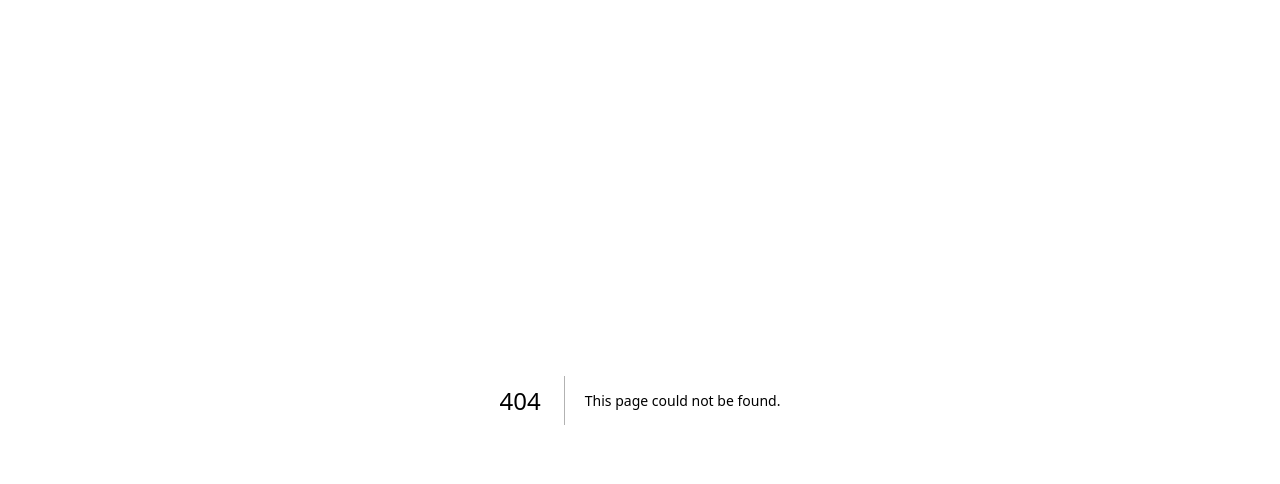
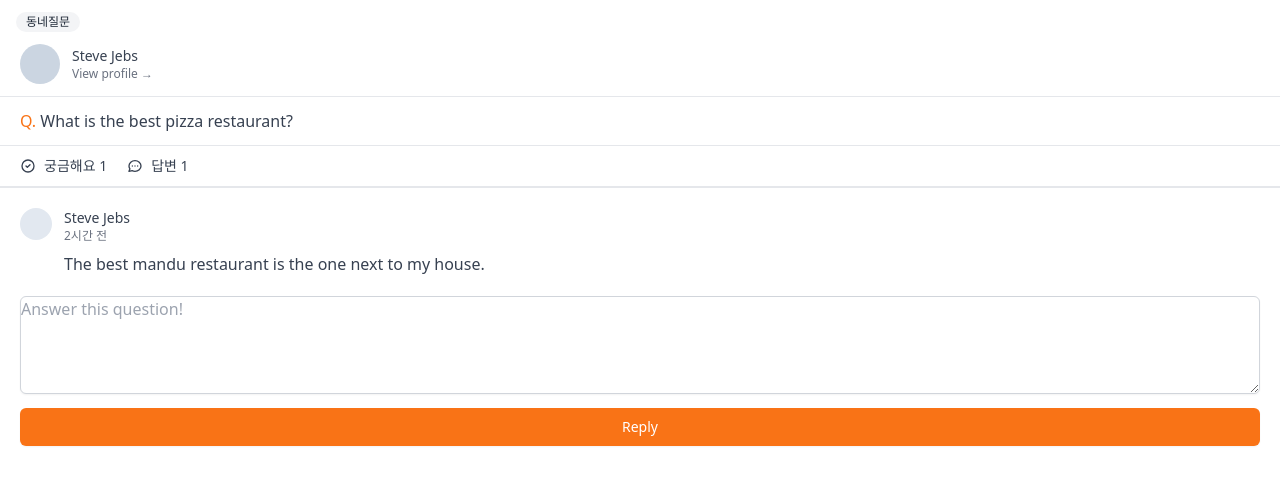
Before and after one commit to mikyungyun/market, a Next.js app: page /community/1 in a window 1280 px wide. Before the commit this address had no page. Shown: the top 484 px of the page. Built offline with nearby package versions, Linux system fonts and the light colour scheme.

Commit message:
community detail page ui

```diff
--- /dev/null
+++ b/src/pages/community/[id].tsx
@@ -0,0 +1,88 @@
+import type { NextPage } from 'next';
+
+const CommunityPostDetail: NextPage = () => {
+  return (
+    <div>
+      <span className="text-xs font-medium text-gray-800 inline-flex items-center my-3 ml-4 py-0.5 px-2.5 rounded-full bg-gray-100">
+        동네질문
+      </span>
+      <div className="flex items-center space-x-3 px-5 pb-3 mb-3 border-b cursor-pointer">
+        <div className="w-10 h-10 rounded-full bg-slate-300" />
+        <div>
+          <p className="text-sm font-medium text-gray-700">Steve Jebs</p>
+          <p className="text-xs font-medium text-gray-500">
+            View profile &rarr;
+          </p>
+        </div>
+      </div>
+      <div>
+        <div className="text-gray-700 mt-2 mb-3 px-5">
+          <span className="font-medium text-orange-500">Q.</span> What is the
+          best pizza restaurant?
+        </div>
+        <div className="w-full flex px-5 space-x-5 text-gray-700 py-2.5 border-t border-b-[2px]">
+          <span className="text-sm flex space-x-2 items-center">
+            <svg
+              className="w-4 h-4"
+              fill="none"
+              stroke="currentColor"
+              viewBox="0 0 24 24"
+              xmlns="http://www.w3.org/2000/svg"
+            >
+              <path
+                strokeLinecap="round"
+                strokeLinejoin="round"
+                strokeWidth="2"
+                d="M9 12l2 2 4-4m6 2a9 9 0 11-18 0 9 9 0 0118 0z"
+              ></path>
+            </svg>
+            <span>궁금해요 1</span>
+          </span>
+          <span className="text-sm flex space-x-2 items-center">
+            <svg
+              className="w-4 h-4"
+              fill="none"
+              stroke="currentColor"
+              viewBox="0 0 24 24"
+              xmlns="http://www.w3.org/2000/svg"
+            >
+              <path
+                strokeLinecap="round"
+                strokeLinejoin="round"
+                strokeWidth="2"
+                d="M8 12h.01M12 12h.01M16 12h.01M21 12c0 4.418-4.03 8-9 8a9.863 9.863 0 01-4.255-.949L3 20l1.395-3.72C3.512 15.042 3 13.574 3 12c0-4.418 4.03-8 9-8s9 3.582 9 8z"
+              ></path>
+            </svg>
+            <span>답변 1</span>
+          </span>
+        </div>
+      </div>
+      <div className="px-5 my-5 space-y-5">
+        <div className="flex items-start space-x-3">
+          <div className="w-8 h-8 bg-slate-200 rounded-full" />
+          <div>
+            <span className="text-sm font-medium text-gray-700 block">
+              Steve Jebs
+            </span>
+            <span className="text-xs text-gray-500 block mb-2">2시간 전</span>
+            <p className="text-gray-700">
+              The best mandu restaurant is the one next to my house.
+            </p>
+          </div>
+        </div>
+      </div>
+      <div className="px-5">
+        <textarea
+          className="w-full shadow-sm focus:ring-orange-500 rounded-md border border-gray-300 focus:border-orange-500 "
+          rows={4}
+          placeholder="Answer this question!"
+        />
+        <button className="text-sm font-medium text-white w-full mt-2 py-2 px-5 bg-orange-500 hover:bg-orange-600 border border-transparent rounded-md shadow-sm focus:ring-2 focus:ring-offset-2 focus:ring-orange-500 focus:outline-none">
+          Reply
+        </button>
+      </div>
+    </div>
+  );
+};
+
+export default CommunityPostDetail;
```
